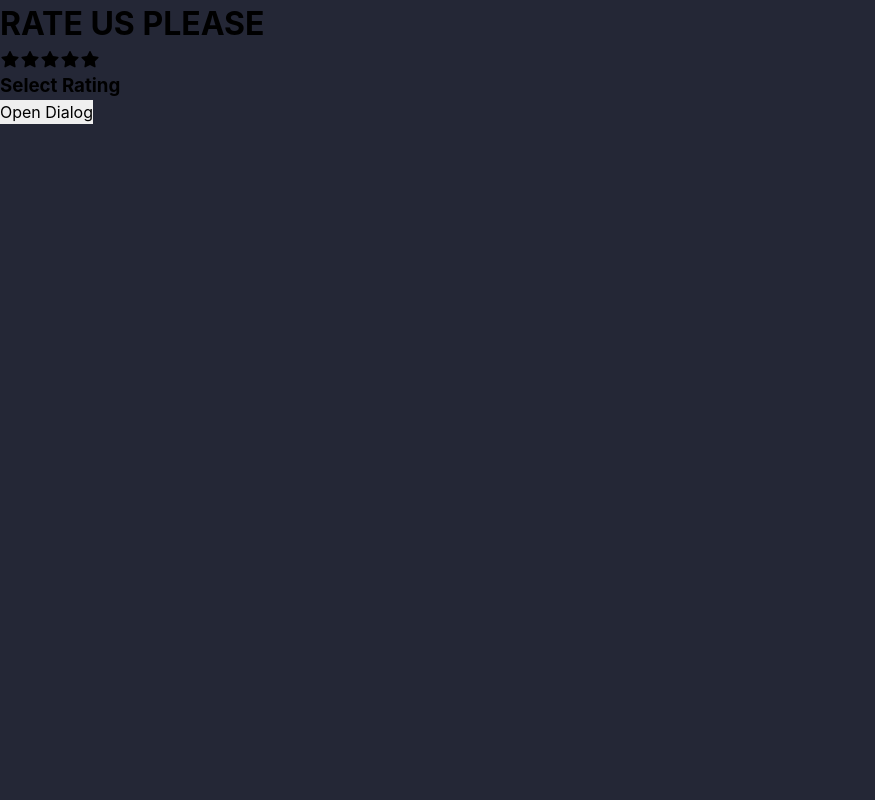
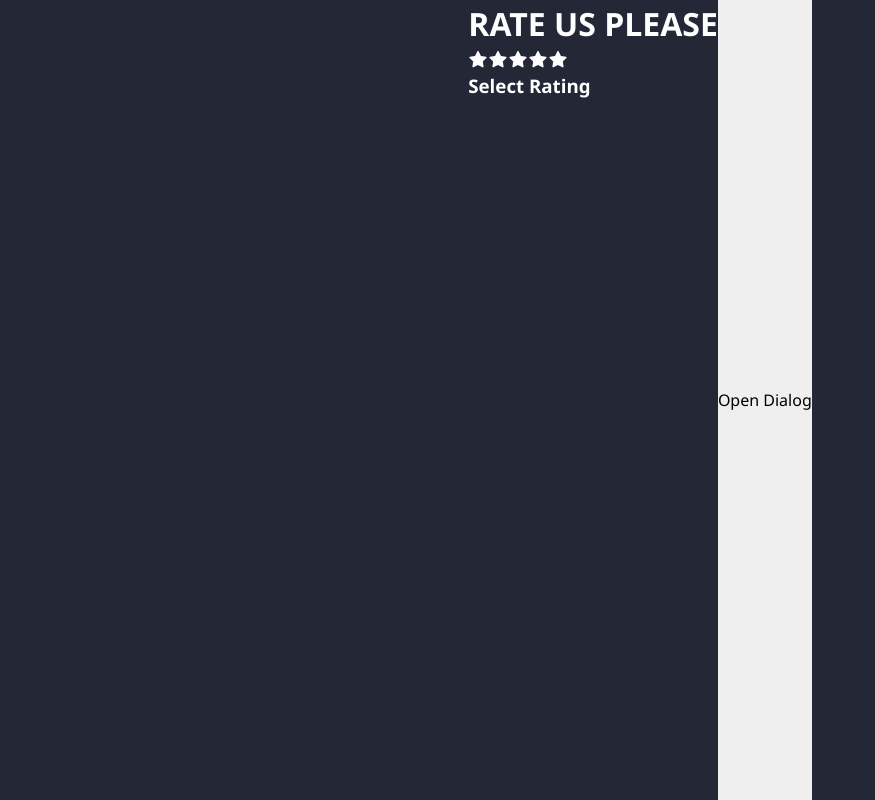
Before and after one commit to lateefat-obisesan/rating-system, a React (Create React App) app: page / in a window 1280 px wide. Shown: the whole page, without its empty margins (0-875 px from the left). Built offline with nearby package versions, Linux system fonts and the light colour scheme.

Commit message:
adding fonts an heights

```diff
--- a/src/css/index.css
+++ b/src/css/index.css
@@ -2,7 +2,12 @@
 @import './reset.css';
 
 body, .App {
+    font-family: 'Segoe UI', Tahoma, Geneva, Verdana, sans-serif;
     margin: 0;
     padding: 0;
     background-color: #242736;
+    color: #fff;
+    height: 100svh;
+    display: flex;
+    justify-content: center;
 }
```
